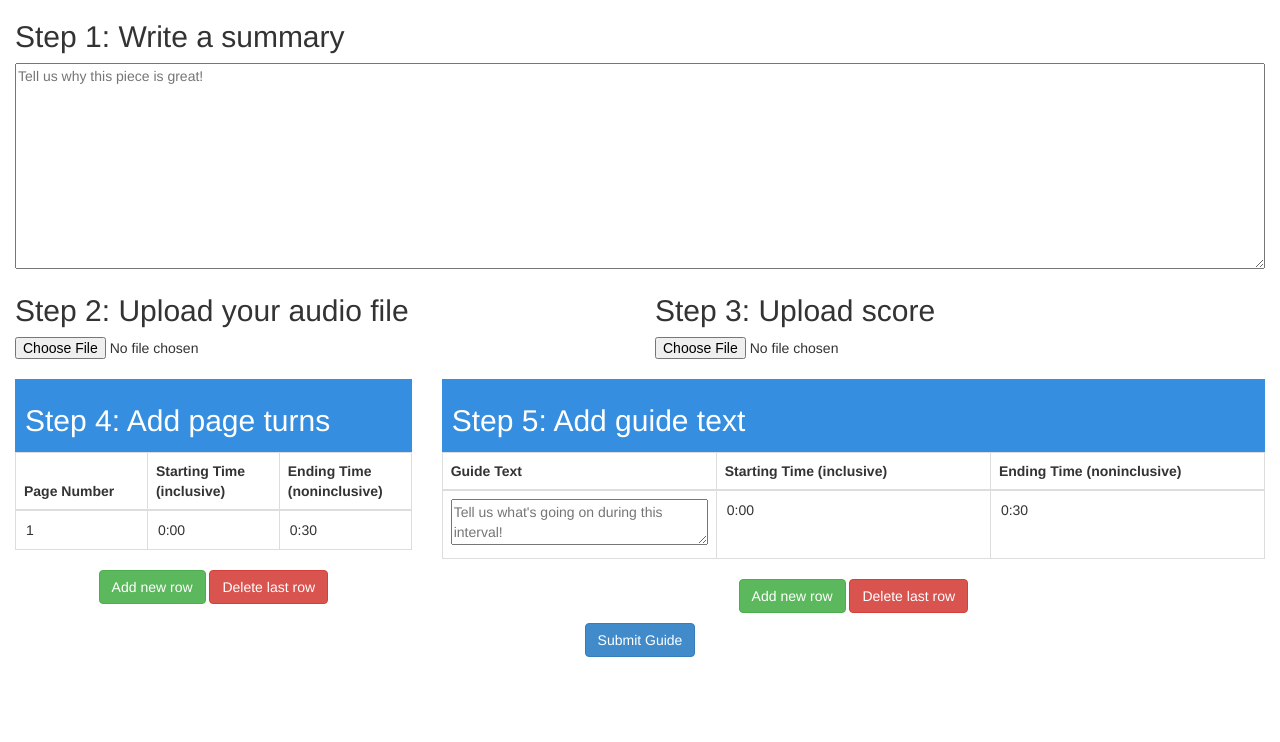
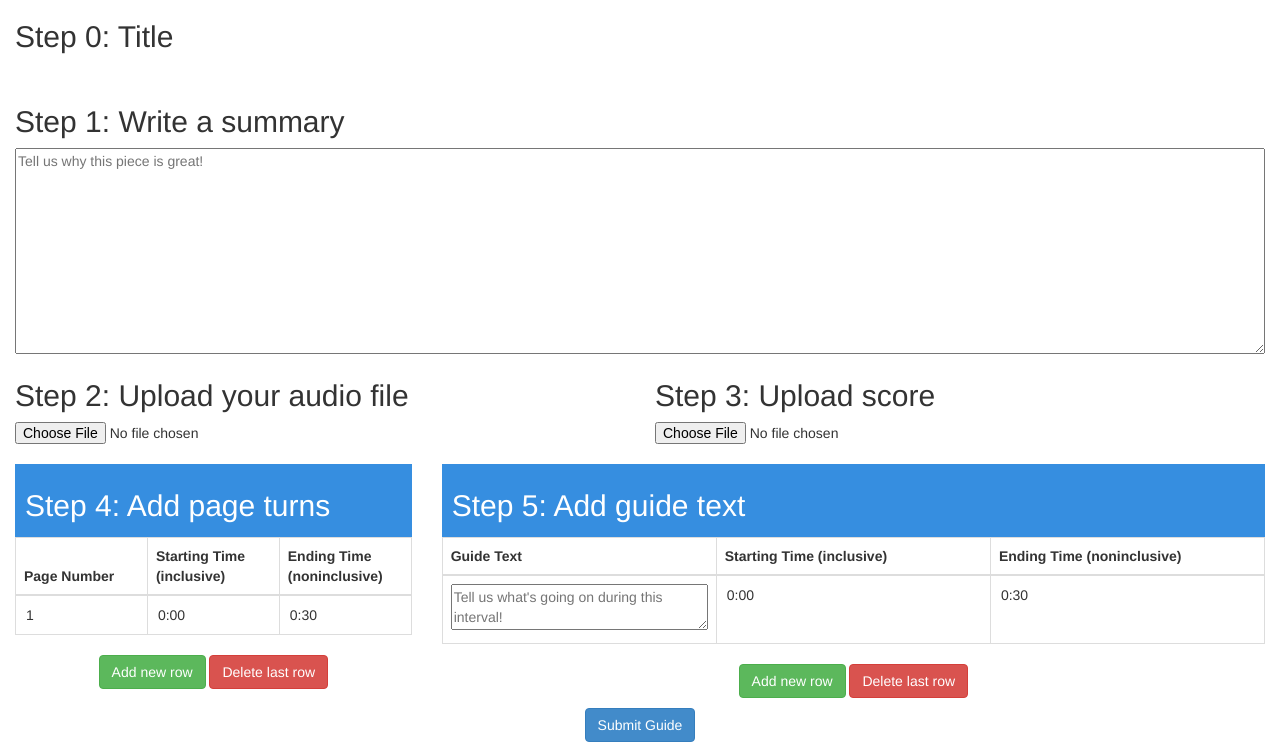
Before and after one commit to JavaScriptBach/Aria, a Django app: page /guides/create/ in a window 1280 px wide. Shown: the part 182-924 px from the top of the page. Before the commit the page ends 839 px from the top, so only its background shows below. Run offline with Django 3.2, Linux system fonts and the light colour scheme; parts of the project's set-up code (start-up, migrations or seed data) failed here and were passed over; some libraries are stand-ins or nearby versions.

Commit message:
add some missing form controls

```diff
--- a/guides/static/js/createGuide.js
+++ b/guides/static/js/createGuide.js
@@ -24,6 +24,11 @@
 		$(this).prop('disabled', true);
 		if (validateData()) {
 			// TODO: parse data into a JSON string and submit it
+			var guide = {
+				summary: $.trim($("#summary").val()),
+				pageData:
+			};
+
 			$("form").submit();
 		} else {
 			alert("You did not enter valid data");
--- a/guides/templates/create-guide.html
+++ b/guides/templates/create-guide.html
@@ -17,12 +17,13 @@
 		<header id="title-header"><h1 class="text-center">Create Guide</h1></header>
 		<form method="post" enctype="multipart/form-data" action="submit/">
 			{% csrf_token %}
-			<div class="row">
-				<div class="col-sm-12">
-					<h2>Step 1: Write a summary</h2>
-					<textarea autocomplete="off" id="summary" rows="10" spellcheck="true" placeholder="Tell us why this piece is great!"></textarea>
-				</div>
-			</div>
+			<input type="hidden" name="guide-data" value=''>
+			<input type="hidden" name="page-data" value=''>
+			<h2>Step 0: Title</h2>
+			<input type="text" name="title" value="">
+			<h2>Step 1: Write a summary</h2>
+			<textarea autocomplete="off" id="summary" rows="10" spellcheck="true" placeholder="Tell us why this piece is great!"></textarea>
+
 			<div class="row">
 				<div class="col-sm-6">
 					<h2>Step 2: Upload your audio file</h2>
```
